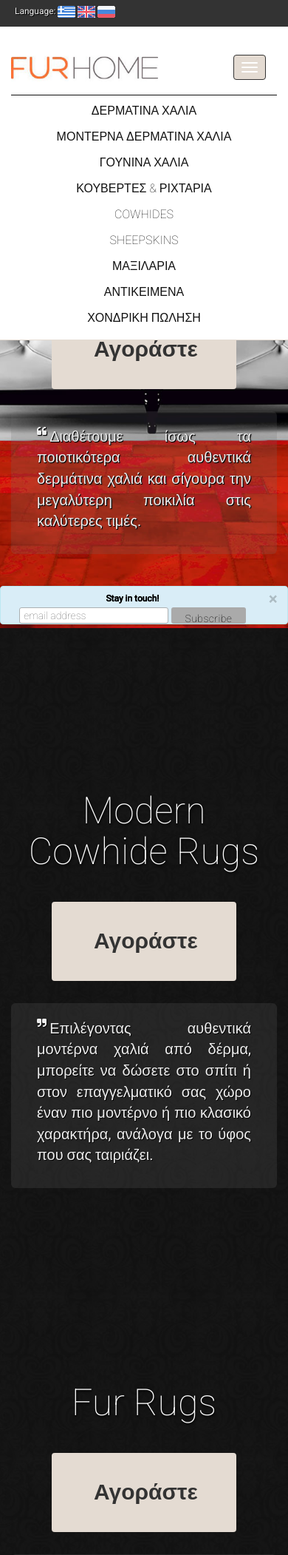
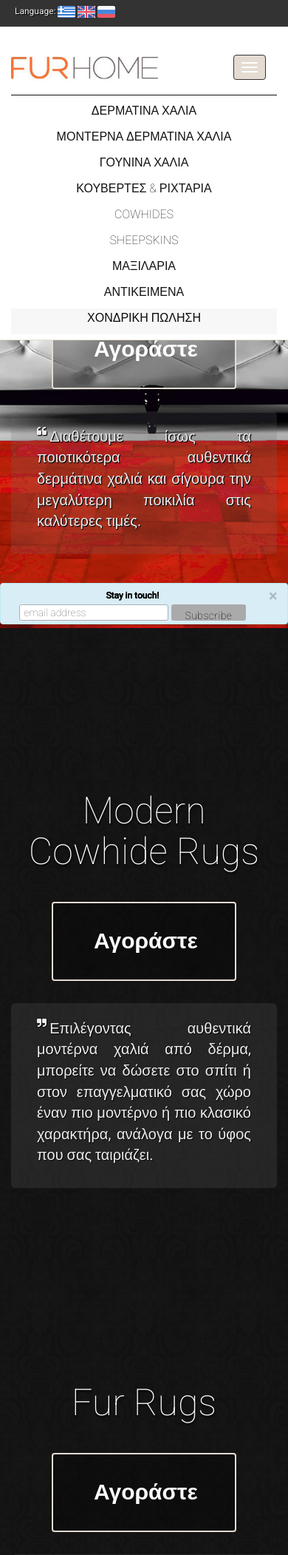
Before and after one commit to alkalline/furhomegr-newhome, a PHP site: page / in a window 390 px wide, after a click on "Toggle navigation". Shown: the top 2102 px of the page at 74% size. Run offline with PHP 8.4, Linux system fonts and the light colour scheme.

Commit message:
v0.5.5 css
css changes to meet client requests

```diff
--- a/css/furhome.css
+++ b/css/furhome.css
@@ -90,9 +90,11 @@ a, a:active, a:visited{
   color: #333;
   text-shadow: none; }
 a.btn-shop, a.btn-shop:visited{
-  color: #333;
+  background: rgba(0,0,0,0.3); /*none for true ghost btn*/
+  color: #fff;
+  /*color: #333;*/
   display: inline-block;
-  background-color: #e4dbd2;
+  /*background-color: #e4dbd2;*/
   border: 2px solid #e4dbd2;
   border-radius: 4px;
   padding: 30px 55px;
@@ -110,8 +112,11 @@ a.btn-shop, a.btn-shop:visited{
   -webkit-transition: all 0.3s ease-in-out;
 }
 a.btn-shop:hover, a.btn-shop:active{
-  background: rgba(0,0,0,0.3); /*none for true ghost btn*/
-  color: #fff;
+  /*background: rgba(0,0,0,0.3);*/ /*none for true ghost btn*/
+  /*color: #fff;*/
+  color: #333;
+  background-color: #e4dbd2;
+
 }
 
 #langbar{
@@ -123,13 +128,8 @@ a.btn-shop:hover, a.btn-shop:active{
   height: 36px;
   clear: both;
 }
-#langbar p{
-  color: #eee;
-  padding-top: 7px;
-}
-#langbar a{
-  color: #eee;
-}
+#langbar p{color: #eee; padding-top: 7px;}
+#langbar a{color: #eee;}
 
 .navbar-inverse {
   padding: 0px 15px;
@@ -155,9 +155,7 @@ a.btn-shop:hover, a.btn-shop:active{
   line-height: 19px;
 	border-bottom: 4px solid transparent; }
 @media (max-width:1440px) {
-  body{
-    margin-top: 69px;
-  }
+  body{margin-top: 69px;}
   .navbar-inverse .navbar-nav li a {
     padding-top: 18px;
     font-size: 14px;
@@ -218,9 +216,7 @@ a.btn-shop:hover, a.btn-shop:active{
     min-height: 16px;
     padding-top: 5px;
   }
-  .navbar-header {
-    width: 100%;
-  }
+  .navbar-header {width: 100%;}
   .navbar-header img {
     float: left;
     vertical-align: middle;
@@ -240,15 +236,9 @@ a.btn-shop:hover, a.btn-shop:active{
 /*}*/
 /* navbar button toggle at 1140 px instead of 768 (default) */
 /*@media (max-width: 1140px) {*/
-    .navbar-header {
-        float: none;
-    }
-/*    .navbar-left,.navbar-right {
-        float: none !important;
-    }*/
-    .navbar-toggle {
-        display: block;
-    }
+    .navbar-header {float: none;}
+    .navbar-left,.navbar-right {float: none !important;}
+    .navbar-toggle {display: block;}
     .navbar-collapse {
         border-top: 1px solid transparent;
         box-shadow: inset 0 1px 0 rgba(255,255,255,0.1);
@@ -257,23 +247,22 @@ a.btn-shop:hover, a.btn-shop:active{
         top: 0;
         border-width: 0 0 1px;
     }*/
-    .navbar-collapse.collapse {
-        display: none!important;
-    }
+    .navbar-collapse.collapse {display: none!important;}
 /*    .navbar-nav {
         float: none!important;
         margin-top: 7.5px;
     }*/
-    .navbar-nav>li {
-        float: none;
-    }
+    .navbar-nav>li {float: none;}
 /*    .navbar-nav>li>a {
         padding-top: 10px;
         padding-bottom: 10px;
     }*/
-    .collapse.in{
-        display:block !important;
-    }
+    .collapse.in{display:block !important;}
+}
+.navbar-inverse .navbar-nav li a.wholesale {
+  font-weight: 400;
+  background-color: #f7f7f7;
+  color: #0a0a0a;
 }
 
 #footer{
@@ -281,11 +270,10 @@ a.btn-shop:hover, a.btn-shop:active{
   background-color: #333;
   color: #fff;
 }
-#footer a{
-  color: #fff;
-}
+#footer a{color: #fff;}
 
-#newsletter{
+/* NEWSLETTER SECTION - moved to horizontal-slim-css*/
+/*#newsletter{
   position: fixed;
   padding-top: 4px;
   padding-bottom: 4px;
@@ -304,4 +292,4 @@ a.btn-shop:hover, a.btn-shop:active{
   font:14px 'Roboto', sans-serif;
   font-weight: 100;
   width:100%;
-}
+}*/
--- a/css/horizontal-slim-10_7.css
+++ b/css/horizontal-slim-10_7.css
@@ -18,6 +18,8 @@ Adapted from: http://blog.heyimcat.com/universal-signup-form/ */
     #mc_embed_signup .clear {display: block; width: 100% }
     #mc_embed_signup .button {width: 30%; margin:0; }
 }*/
+#newsletter{position: fixed; padding-top: 4px; padding-bottom: 4px; height: 52px; bottom: 0; width: 100%; margin-bottom: 0px; color: #000; text-shadow: 0 0 0 #000; font-family: 'Roboto', sans-serif; font-weight: 100;}
+#mc_embed_signup{background:transparent; clear:left; font:14px 'Roboto', sans-serif; font-weight: 100; width:100%;}
 @media (max-width:1170px) {
     #mc_embed_signup label {display:block; font-size:12px;}
     #mc_embed_signup input.email{font-size: 14px; height:22px;}
@@ -29,4 +31,5 @@ Adapted from: http://blog.heyimcat.com/universal-signup-form/ */
     #mc_embed_signup input.email{font-size: 14px; width: 60%; height:22px;}
     /*#mc_embed_signup .clear {display: block; width: 100% }*/
     #mc_embed_signup .button{width:30%; height:22px; padding: 0 2px;}
+    #newsletter{height: 56px;}
 }
--- a/index.html
+++ b/index.html
@@ -54,7 +54,7 @@
             <li><a href="#">Sheepskins</a></li>
             <li><a href="#">Μαξιλάρια</a></li>
             <li><a href="#">Αντικείμενα</a></li>
-            <li><a href="#">Χονδρική Πώληση</a></li>
+            <li><a href="#" class="wholesale">Χονδρική Πώληση</a></li>
           </ul>
         </div><!-- /.navbar-collapse -->
       </div>
```
